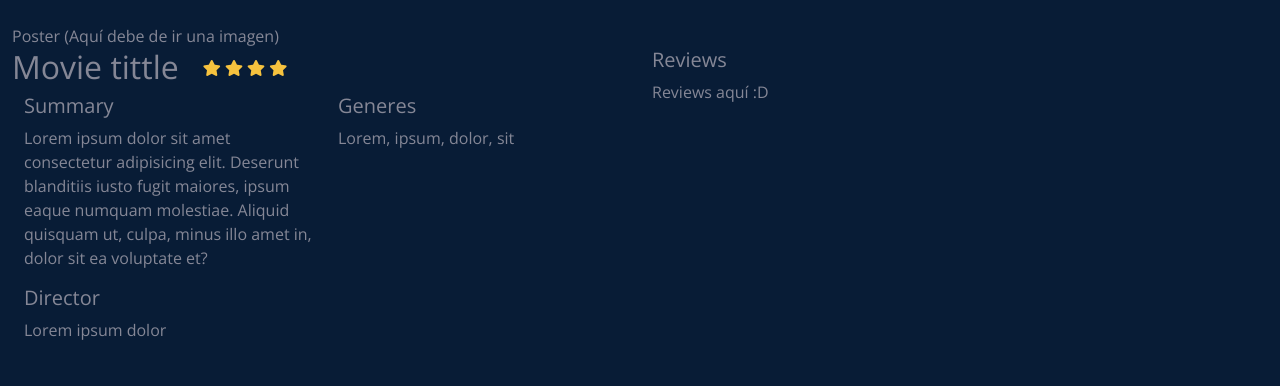
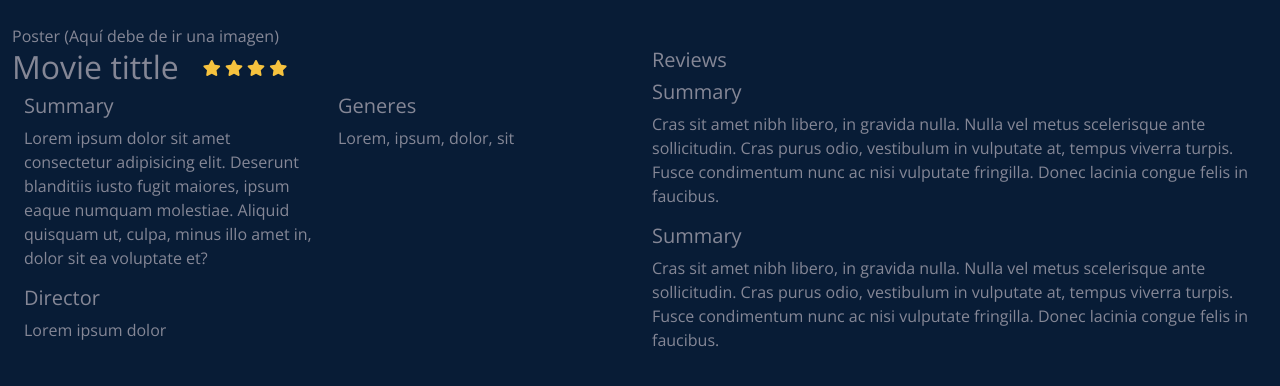
Before and after one commit to LuisManuelGlz/MovieDuck, a Django app: page /movies/detail/ in a window 1280 px wide. Shown: the part 56-442 px from the top of the page. Run offline with Django 3.2, Linux system fonts and the light colour scheme; some libraries are stand-ins or nearby versions.

Commit message:
Reviews agregada a template movies detail

```diff
--- a/moviesduck_project/templates/movies/movie_detail.html
+++ b/moviesduck_project/templates/movies/movie_detail.html
@@ -46,7 +46,23 @@
         <!-- Reviews -->
         <div class="col-12 col-md-6">
           <h5>Reviews</h5>
-          Reviews aquí :D
+          <div class="media">
+            <div class="media-body">
+              <h5 class="mt-0">Summary</h5>
+              Cras sit amet nibh libero, in gravida nulla. Nulla vel metus scelerisque ante sollicitudin. Cras purus odio, vestibulum in vulputate at, tempus viverra turpis. Fusce condimentum nunc ac nisi vulputate fringilla. Donec lacinia congue felis in faucibus.
+
+              <div class="media mt-3">
+                <a class="mr-0" href="#">
+
+                </a>
+                <div class="media-body">
+                  <h5 class="mt-0">Summary</h5>
+                  Cras sit amet nibh libero, in gravida nulla. Nulla vel metus scelerisque ante sollicitudin. Cras purus odio, vestibulum in vulputate at, tempus viverra turpis. Fusce condimentum nunc ac nisi vulputate fringilla. Donec lacinia congue felis in faucibus.
+                </div>
+              </div>
+            </div>
+          </div>
+
         </div>
         <!-- End of Reviews -->
 
```
Also changed, not shown: moviesduck_project/movies/views.py (line endings or trailing spaces).
